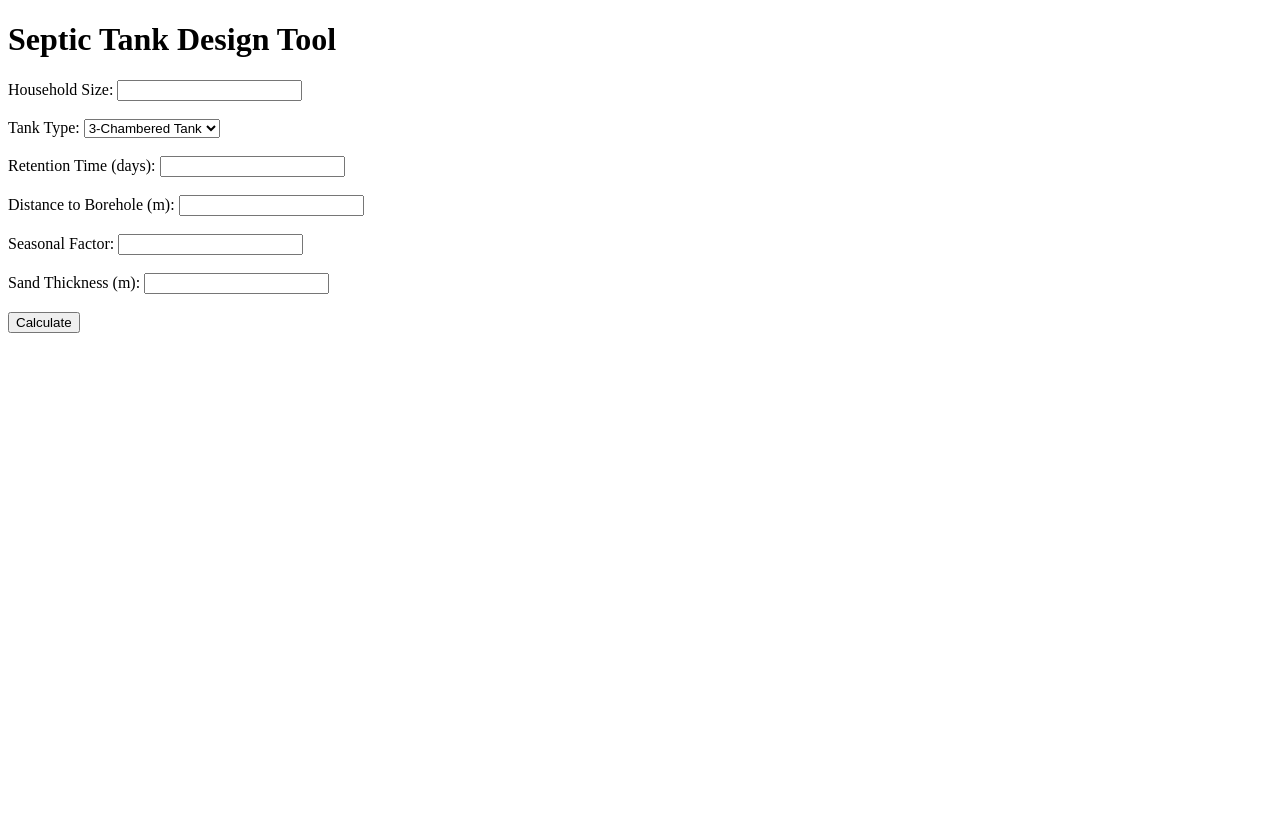
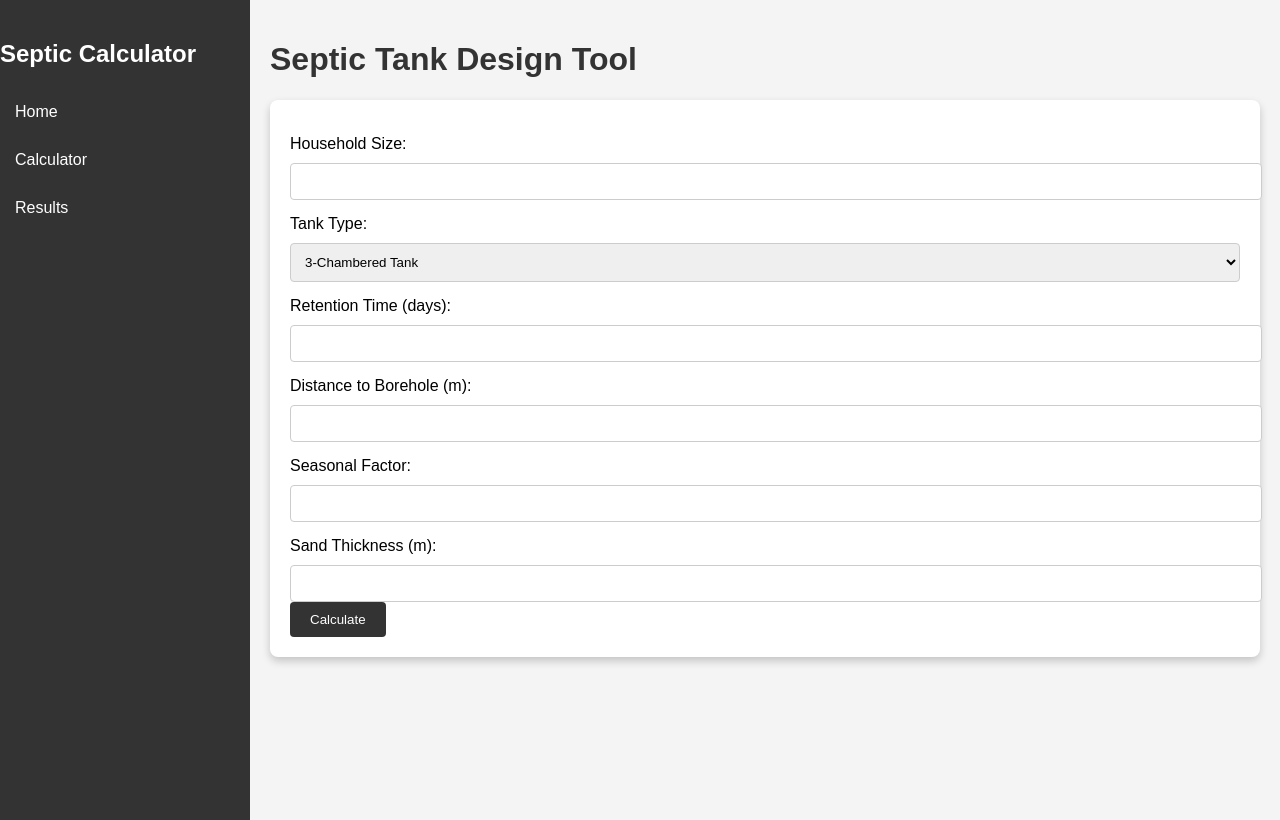
Before and after one commit to Annamaria9-coder/SepticTankCalculator, a Flask app: page / in a window 1280 px wide. Before the commit the page ends 333 px from the top, so only its background shows below. Run offline with Flask 3, Linux system fonts and the light colour scheme.

Commit message:
Update index.html
updated this with the style.css

```diff
--- a/app/templates/index.html
+++ b/app/templates/index.html
@@ -1,36 +1,46 @@
-<!-- index.html -->
-
 <!DOCTYPE html>
 <html lang="en">
 <head>
     <meta charset="UTF-8">
     <title>Septic Tank Calculator</title>
+    <link rel="stylesheet" href="{{ url_for('static', filename='styles.css') }}">
 </head>
 <body>
+
+<div class="sidebar">
+    <h2>Septic Calculator</h2>
+    <a href="/">Home</a>
+    <a href="/calculate">Calculator</a>
+    <a href="/results">Results</a>
+</div>
+
+<div class="container">
     <h1>Septic Tank Design Tool</h1>
     <form action="/calculate" method="post">
         <label for="household_size">Household Size:</label>
-        <input type="number" id="household_size" name="household_size" required><br><br>
+        <input type="number" id="household_size" name="household_size" required>
 
         <label for="tank_type">Tank Type:</label>
         <select id="tank_type" name="tank_type" required>
             <option value="3">3-Chambered Tank</option>
             <option value="4">4-Chambered Tank</option>
-        </select><br><br>
+        </select>
 
         <label for="retention_time">Retention Time (days):</label>
-        <input type="number" id="retention_time" name="retention_time" required><br><br>
+        <input type="number" id="retention_time" name="retention_time" required>
 
         <label for="borehole_distance">Distance to Borehole (m):</label>
-        <input type="number" id="borehole_distance" name="borehole_distance" required><br><br>
+        <input type="number" id="borehole_distance" name="borehole_distance" required>
 
         <label for="seasonal_factor">Seasonal Factor:</label>
-        <input type="number" id="seasonal_factor" name="seasonal_factor" required><br><br>
+        <input type="number" id="seasonal_factor" name="seasonal_factor" required>
 
         <label for="sand_thickness">Sand Thickness (m):</label>
-        <input type="number" id="sand_thickness" name="sand_thickness" required><br><br>
+        <input type="number" id="sand_thickness" name="sand_thickness" required>
 
         <button type="submit">Calculate</button>
     </form>
+</div>
+
 </body>
 </html>
```
